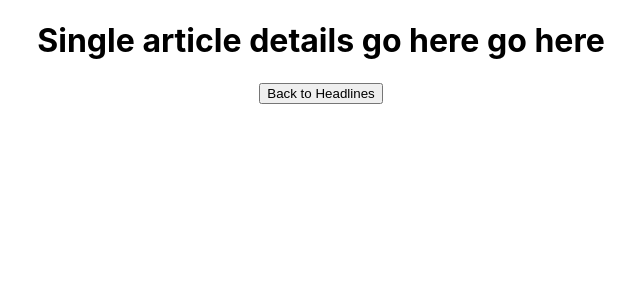
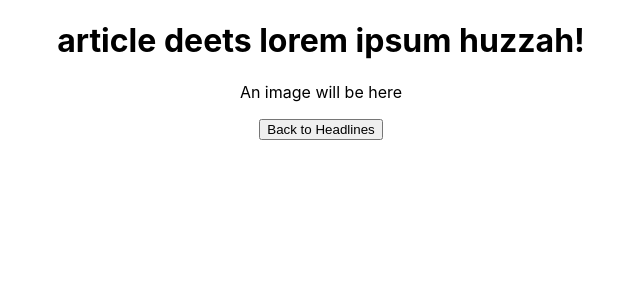
Before and after one commit to edjrodriguez/NYT-Reader---take-home-challenge, a React (Create React App) app: page /details in a window 1280 px wide. Shown: the top 300 px of the page, without its empty margins (319-959 px from the left). Built offline with nearby package versions, Linux system fonts and the light colour scheme.

Commit message:
Finish connecting all components to App

```diff
--- a/src/components/ArticleCard/ArticleCard.js
+++ b/src/components/ArticleCard/ArticleCard.js
@@ -1 +1,13 @@
 import React from 'react';
+
+const ArticleCard = () => {
+
+    return(
+        <>
+            <h1>article deets lorem ipsum huzzah! </h1>
+            <p>An image will be here</p>
+        </>
+    )
+}
+
+export default ArticleCard
--- a/src/components/ArticlePage/ArticlePage.js
+++ b/src/components/ArticlePage/ArticlePage.js
@@ -1,15 +1,15 @@
 import React from 'react';
 import {useNavigate } from "react-router-dom"
+import ArticleCard from '../ArticleCard/ArticleCard';
 // import React, {useState} from 'react';
-
 
 const ArticlePage = () => {
     const navigate = useNavigate()
 
     return(
         <>
-            <h1>Single article details go here go here</h1>
-            <button onClick={()=> navigate('/home')} > Back to Headlines</button>
+            <ArticleCard />
+            <button onClick={()=> navigate('/home')}> Back to Headlines</button>
         </>
     )
 }
--- a/src/components/HeadlineCard/HeadlineCard.js
+++ b/src/components/HeadlineCard/HeadlineCard.js
@@ -1 +1,12 @@
 import React from 'react';
+
+const HeadlineCard = () => {
+
+    return(
+        <>
+            <h1>This is a headline</h1>
+        </>
+    )
+}
+
+export default HeadlineCard
--- a/src/components/HeadlinesPage/HeadlinesPage.js
+++ b/src/components/HeadlinesPage/HeadlinesPage.js
@@ -1,12 +1,14 @@
 import React from 'react';
 // import React, {useState} from 'react';
+import HeadlineCard from '../HeadlineCard/HeadlineCard';
 
 
 const HeadlinesPage = () => {
 
+    return(
+        <HeadlineCard
 
-    return(
-        <h1>Headlines go here</h1>
+        />
     )
 }
 
```
